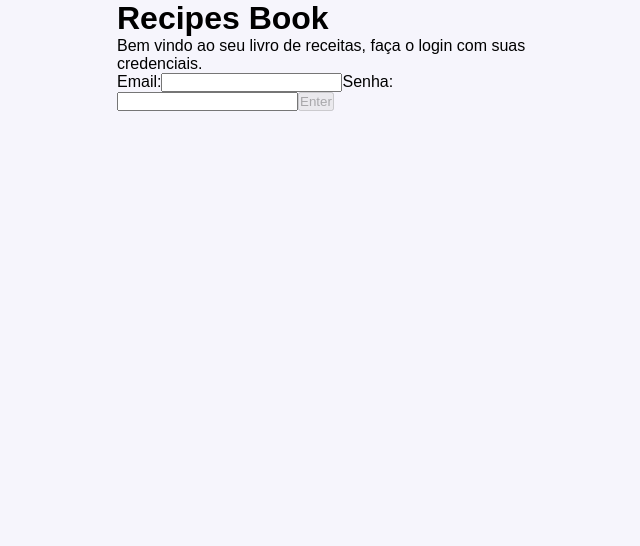
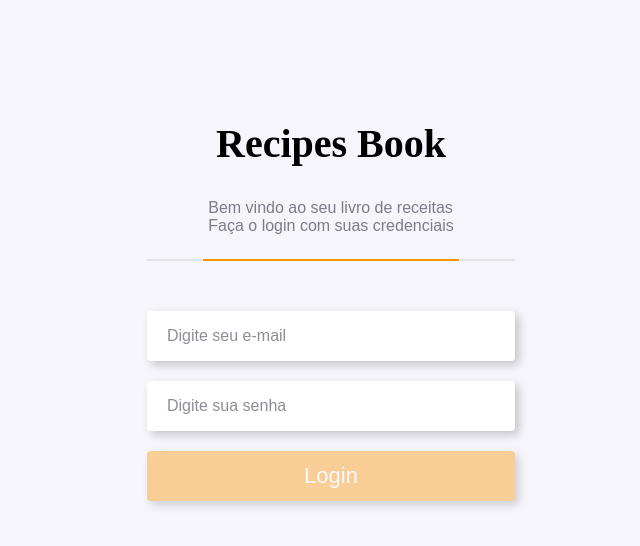
Before and after one commit to DanielFariias/recipes-book, a React (Create React App) app: page / in a window 1280 px wide. Shown: the top 546 px of the page, without its empty margins (309-949 px from the left). Built offline with nearby package versions, Linux system fonts and the light colour scheme.

Commit message:
Login Styled

```diff
--- a/src/assets/styles/themes/default.ts
+++ b/src/assets/styles/themes/default.ts
@@ -1,3 +1,12 @@
 export const defaultTheme = {
   background: '#F6F5FC',
+
+  'gray-100': '#E1E1E6',
+  'gray-300': '#C4C4CC',
+  'gray-400': '#8D8D99',
+  'gray-500': '#7C7C8A',
+  'gray-600': '#323238',
+  'gray-700': '#29292E',
+  'gray-800': '#202024',
+  'gray-900': '#121214',
 };
--- a/src/components/App/styles.ts
+++ b/src/components/App/styles.ts
@@ -4,4 +4,5 @@ export const Container = styled.div`
   max-width: 428px;
   width: 100%;
   margin: 0 auto;
+  padding: 0 30px;
 `;
--- a/src/pages/Login/index.tsx
+++ b/src/pages/Login/index.tsx
@@ -2,6 +2,7 @@ import { FormEvent, useState } from 'react';
 import { useHistory } from 'react-router-dom';
 import LocalStorageService from '../../services/LocalStorageService';
 import { isEmailValid } from '../../utils/isValidEmail';
+import * as C from './styles';
 
 const MIN_INPUT_PASSWORD = 6;
 
@@ -29,37 +30,41 @@ export default function Login() {
     history.push('/foods');
   }
   return (
-    <div>
-      <header>
+    <C.Container>
+      <C.Header>
         <h1>Recipes Book</h1>
-        <p>Bem vindo ao seu livro de receitas, faça o login com suas credenciais.</p>
-      </header>
-      <form onSubmit={handleSubmit}>
-        <label htmlFor="email-input">
-          Email:
+        <p>
+          <span>Bem vindo ao seu livro de receitas</span>
+          <span>Faça o login com suas credenciais</span>
+        </p>
+        <div />
+      </C.Header>
+
+      <C.Form onSubmit={handleSubmit}>
+
         <input
           id="email-input"
           type="email"
           value={inputEmail}
+          placeholder="Digite seu e-mail"
           onChange={(e) => setInputEmail(e.target.value)}
         />
-        </label>
-        <label htmlFor="password-input">
-          Senha:
+
         <input
           id="password-input"
+          placeholder="Digite sua senha"
           type="password"
           value={InputPassword}
           onChange={(e) => setInputPassword(e.target.value)}
         />
-        </label>
+
         <button
           type="submit"
           disabled={!isValidForm()}
         >
-          Enter
+          Login
         </button>
-      </form>
-    </div>
+      </C.Form>
+    </C.Container>
   );
 }
--- /dev/null
+++ b/src/pages/Login/styles.ts
@@ -0,0 +1,82 @@
+import styled from 'styled-components';
+
+export const Container = styled.div`
+  margin-top: 120px;
+`;
+
+export const Header = styled.header`
+  display: flex;
+  flex-direction: column;
+  align-items: center;
+  justify-content: center;
+
+  h1 {
+    font-size: 40px;
+    font-family: serif;
+    margin-bottom: 32px;
+  }
+
+  p {
+    display: flex;
+    flex-direction: column;
+    border-bottom: 2px solid #FB9400;
+    padding:0 5px 24px;
+
+    span {
+      color: ${({ theme }) => theme['gray-500']}
+    }
+  }
+
+  > div {
+    position: relative;
+    top: -2px;
+    z-index: -1;
+
+    width: 100%;
+    border-bottom: 2px solid ${({ theme }) => theme['gray-100']};
+  }
+`;
+
+export const Form = styled.form`
+  margin-top: 48px;
+  display: flex;
+  flex-direction: column;
+  gap: 20px;
+
+  input {
+    height: 50px;
+    padding-left: 20px;
+    border: none;
+    outline: none;
+    font-size: 16px;
+    color: ${({ theme }) => theme['gray-400']};
+    border-radius: 4px;
+    box-shadow: 4px 4px 10px rgba(0, 0, 0, 0.2);
+
+    ::placeholder {
+      color: ${({ theme }) => theme['gray-400']};
+    }
+
+    :focus {
+      outline: 2px solid #FB9400;
+    }
+  }
+
+  button {
+    height: 50px;
+    background-color: #FB9400;
+    border: none;
+    font-size: 22px;
+    color: #ffffff;
+    border-radius: 4px;
+    box-shadow: 4px 4px 10px rgba(0, 0, 0, 0.2);
+
+    :disabled {
+      background-color: #FB9400;
+      opacity: 0.4;
+      color: #ffffff;
+      box-shadow: 4px 4px 10px rgba(0, 0, 0, 0.4);
+
+    }
+  }
+`;
```
Lines whose indentation alone changed are shown as unchanged.
